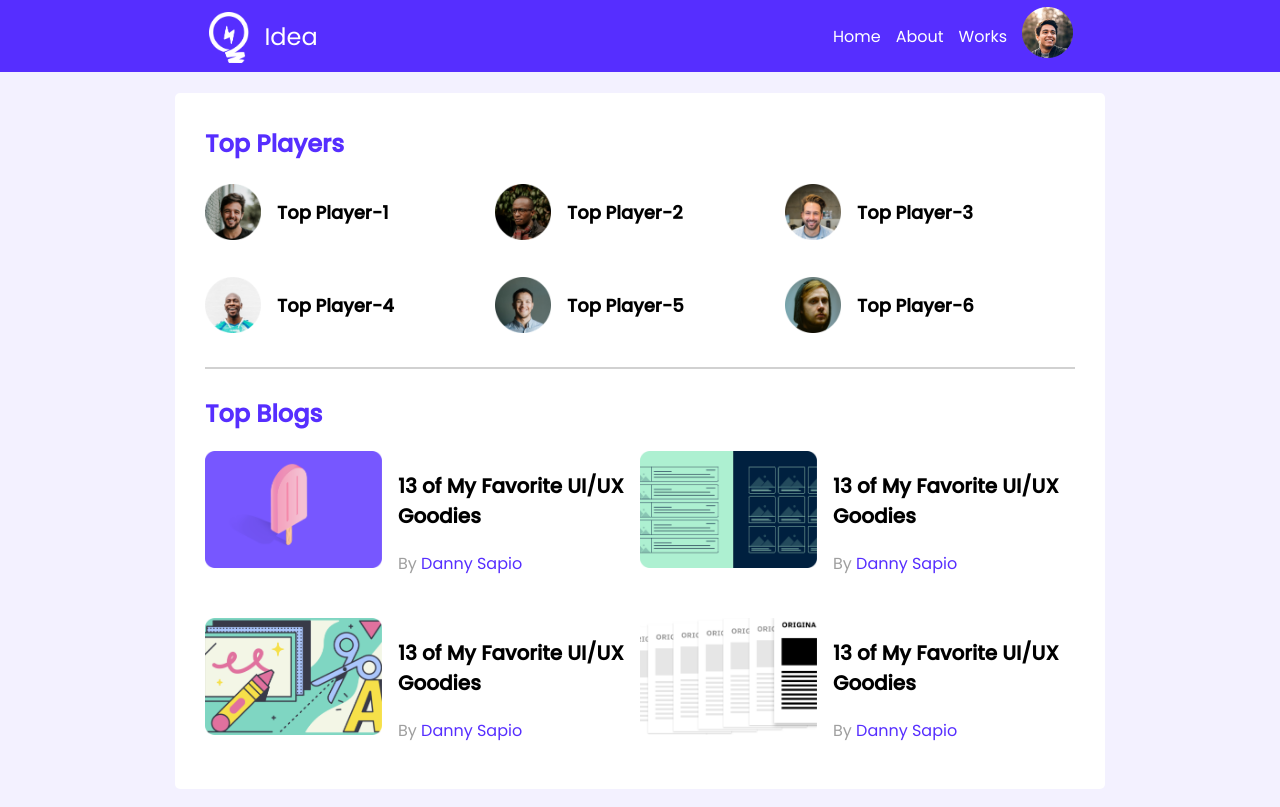
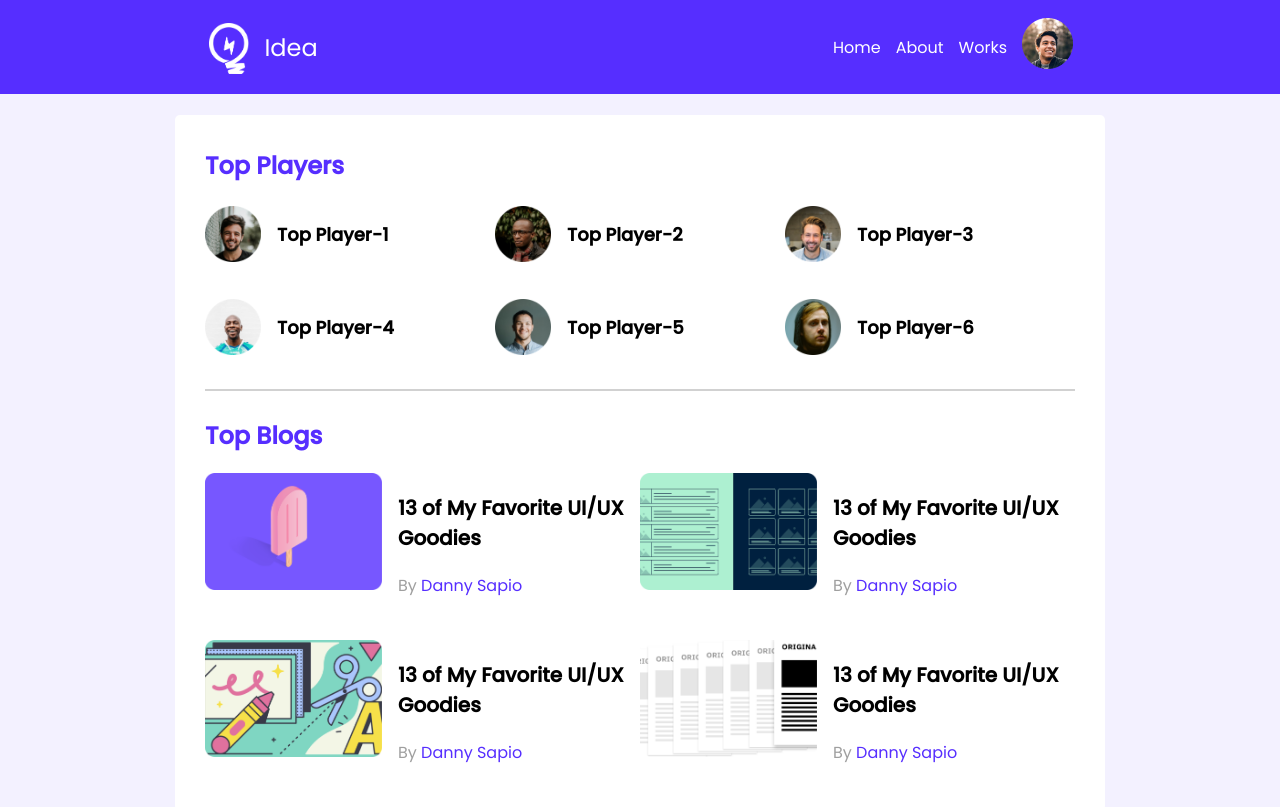
Before and after one commit to AmenaAkter5/css3-responsive, a plain HTML site: page index.html in a window 1280 px wide. Shown: the top 807 px of the page. Drawn offline with Linux system fonts and the light colour scheme.

Commit message:
nav height

```diff
--- a/styles/style.css
+++ b/styles/style.css
@@ -49,6 +49,7 @@ nav {
     display: flex;
     justify-content: space-between;
     align-items: center;
+    height: 94px;
 }
 
 nav a {
```
